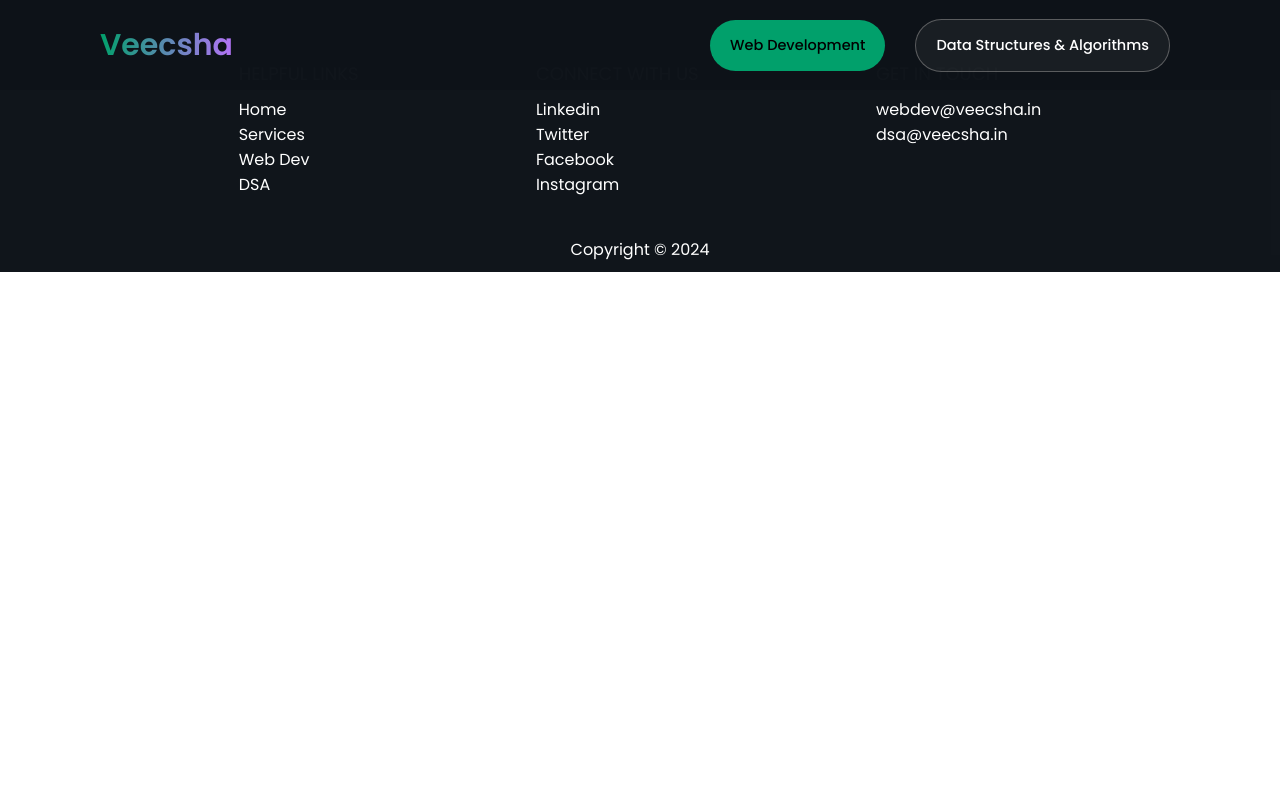
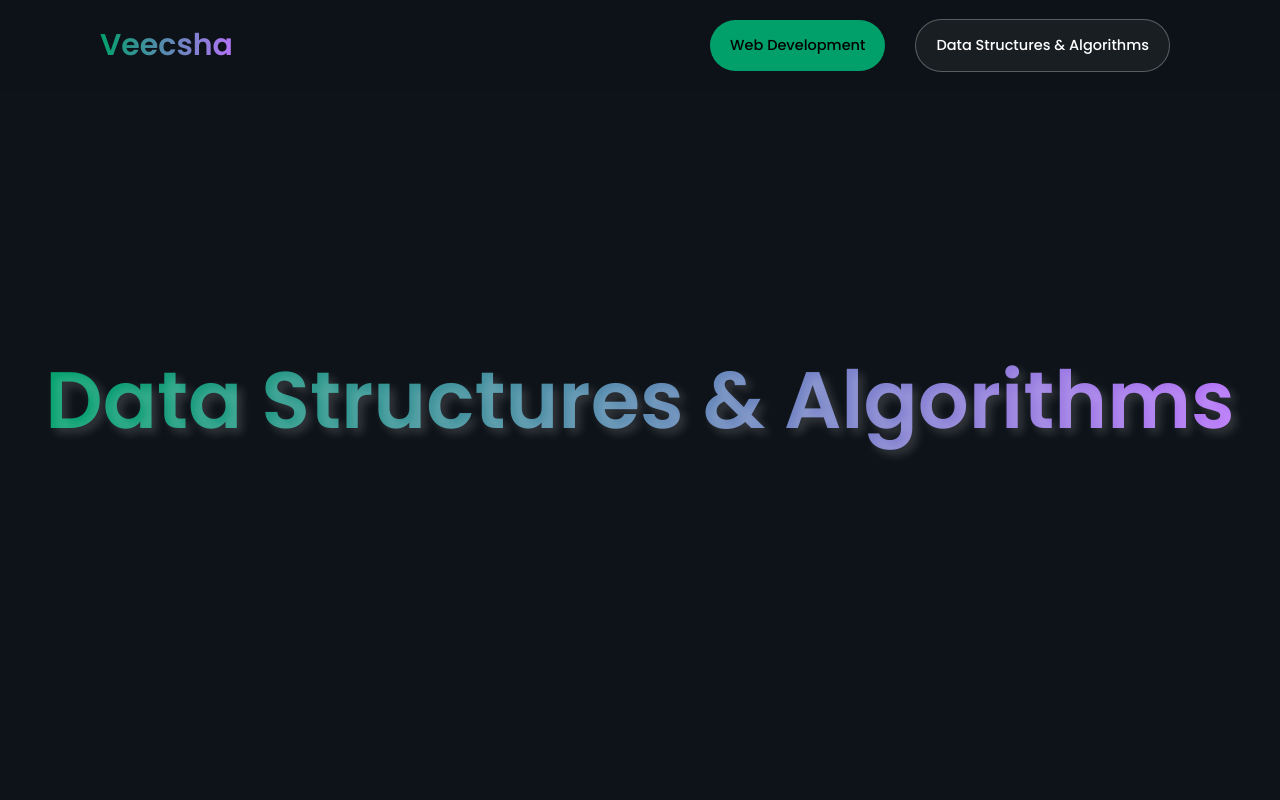
Before and after one commit to Saketh-Reddy-Bejadi/GDSC-Veecsha, a React (Create React App) app in the folder veecsha/: page /GDSC-Veecsha/DSA in a window 1280 px wide. Shown: the top 800 px of the page. Built offline with nearby package versions, Linux system fonts and the light colour scheme; a web font is replaced by a local one.

Commit message:
done with wedev

```diff
--- a/veecsha/src/App.js
+++ b/veecsha/src/App.js
@@ -6,6 +6,7 @@ import { Footer } from './components/Footer';
 import { Routes,Route } from 'react-router-dom';
 import { Home } from './components/Home';
 import { WebDev } from './components/WebDev';
+import { DSA } from './components/DSA';
 
 export const App = () => {
 
@@ -30,6 +31,7 @@ export const App = () => {
           <Route path='/GDSC-Veecsha' Component={Home} ></Route>
           <Route path='/GDSC-Veecsha/WebDev' Component={WebDev} ></Route>
           <Route path='/GDSC-Veecsha/Home' Component={Home} ></Route>
+          <Route path='/GDSC-Veecsha/DSA' Component={DSA} ></Route>
         </Routes>
       </main>
       <Footer/>
--- /dev/null
+++ b/veecsha/src/components/DSA.css
@@ -0,0 +1,11 @@
+.dsaH{
+    text-shadow:5px 5px 10px rgba(255, 255, 255, 0.164);
+  }
+.dsaCon{
+    height: 100svh;
+    display: flex;
+    justify-content: center;
+    font-size: 80px;
+    align-items: center;
+    font-weight: 550;
+}
--- /dev/null
+++ b/veecsha/src/components/DSA.js
@@ -0,0 +1,10 @@
+import "./DSA.css"
+export const DSA = () => {
+  return (
+    <div className='DSA' >
+        <div className="dsaCon">
+        <p className="dsaH brnd" >Data Structures &amp; Algorithms</p>
+        </div>
+    </div>
+  )
+}
--- a/veecsha/src/components/WebDev.css
+++ b/veecsha/src/components/WebDev.css
@@ -6,7 +6,6 @@
   text-shadow:5px 5px 10px rgba(255, 255, 255, 0.164);
 }
 .WebCon1{
-  padding: 70px 0px 0px 0px;
   height: 100svh;
   display: flex;
   justify-content: center;
@@ -16,23 +15,23 @@
 }
 .html{
 
-  top: 230px;
+  top: 160px;
   left: 180px;
 }
 .css{
-  top: 180px;
+  top: 110px;
   left:600px;
 }
 .js{
-  top: 200px;
+  top: 130px;
   right: 190px;
 }
 .reactJS{
-  bottom: 80px;
+  bottom: 90px;
   left: 400px;
 }
 .nodeJS{
-  bottom: 80px;
+  bottom: 90px;
   left: 730px;
 }
 .WebCon1 img{
@@ -69,7 +68,7 @@
     right: 80px;
   }
   .css{
-    top: 300px;
+    top: 280px;
     right: 30px;
     left: auto;
   }
```
